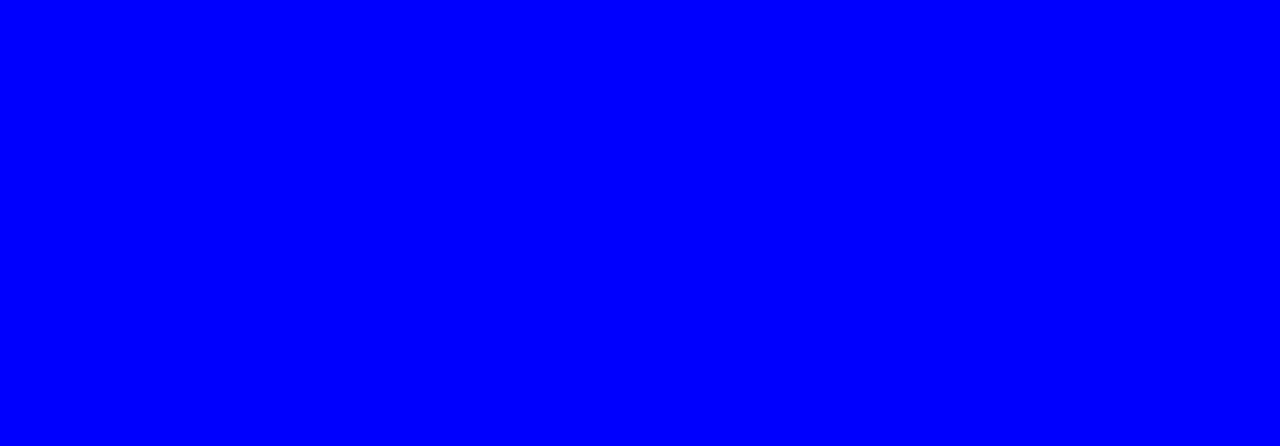
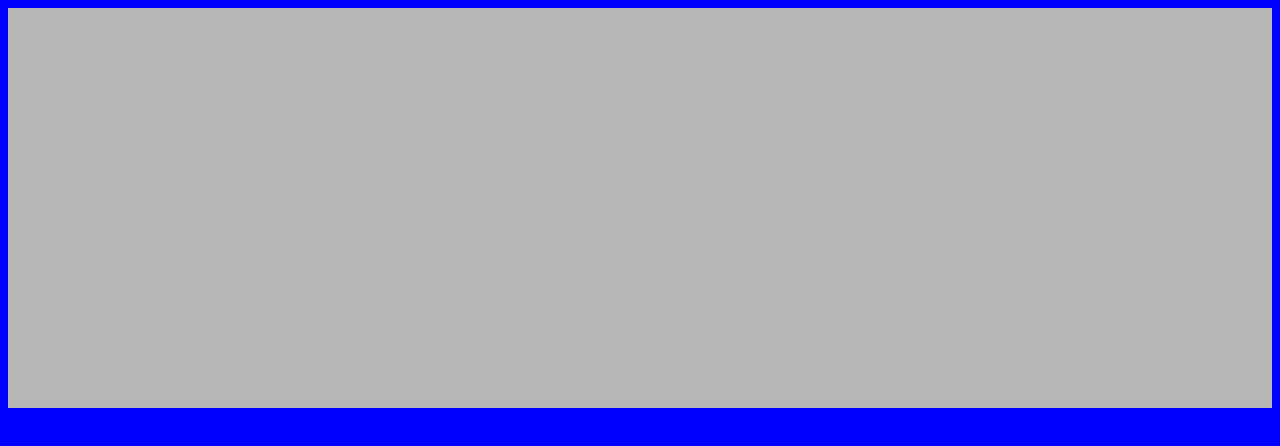
Before and after one commit to obragaa/FirstClass-Oswaldo-Cruz, a plain HTML site: page src/index.html in a window 1280 px wide. Drawn offline with Linux system fonts and the light colour scheme.

Commit message:
1º commit - estrutura
começando a estruturar o site

```diff
--- a/src/index.css
+++ b/src/index.css
@@ -1,14 +1,19 @@
 .body, html {
     height: 100%;
+    margin: 0;
 }
 
-body{
+body {
     background-color: blue;
+    position: static;
+    display: flex;
+    flex-direction: column;
+    align-items: center;
 }
 
-.div-pai-lateral-esq {
-    background-color:rgb(224, 193, 253);
-    height: 100%;
-    width: 250px;
+.div-header {
+    background-color:rgb(184, 184, 184);
+    height: 50vh;
+    width: 100%;
     color: rgb(255, 255, 255);
 }
--- a/src/index.html
+++ b/src/index.html
@@ -8,8 +8,8 @@
     <link rel="stylesheet" type="text/css" href="index.css" />
 </head>
 <body>
-    <div class="div-pai-lateral-esq"></div>
-    <div class="div-pai-header"></div>
-    <div class="div-pai-content"></div>
+    <div class="div-header"></div>
+    <div class="div-main"></div>
+    <div class="div-footer"></div>
 </body>
 </html>
```
